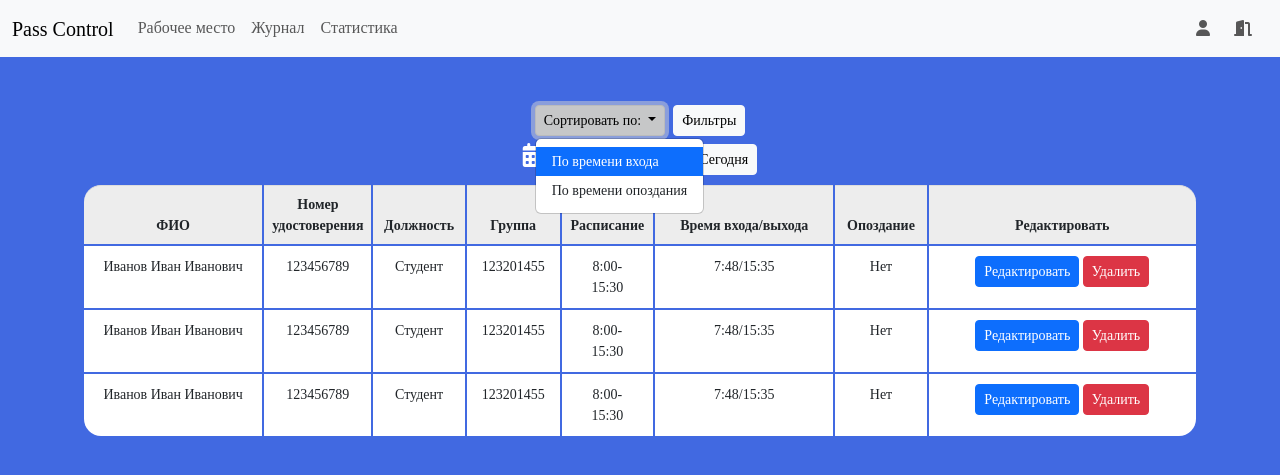
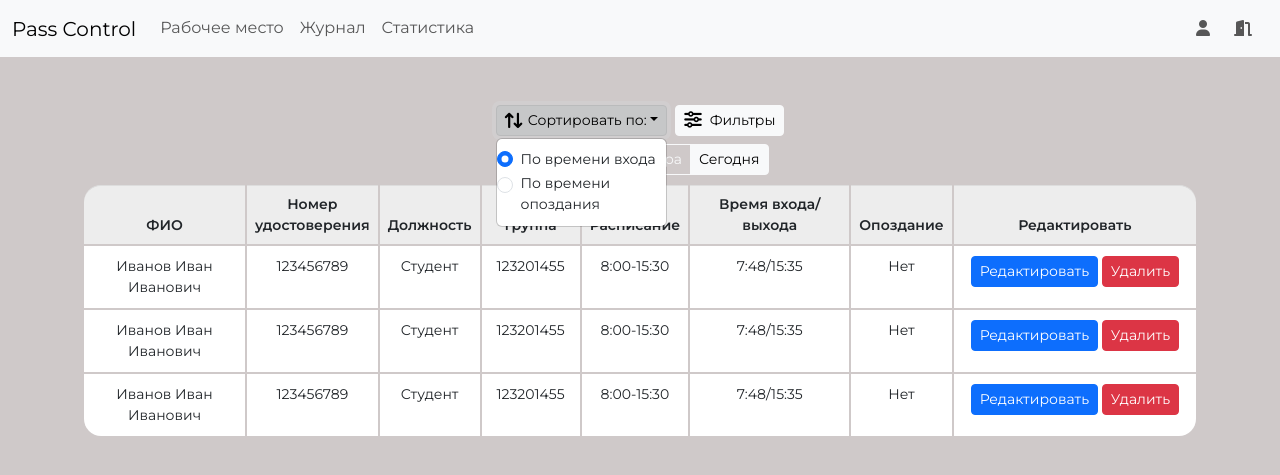
Before and after one commit to duravkin/Practice2023-Flask, a Flask app: page /journal in a window 1280 px wide, after a click on "Сортировать по:". Shown: the top 475 px of the page. Run offline with Flask 3, Linux system fonts and the light colour scheme; some libraries are stand-ins or nearby versions.

Commit message:
Объединение с фронтом

```diff
--- a/static/CSS/main.css
+++ b/static/CSS/main.css
@@ -3,12 +3,16 @@ html {
 }
 
 body {
-	font-family: Montserrat;
+	font-family: 'Montserrat', medium;
 	font-size: 16px;
 	font-weight: 400;
 	color: #fff;
 	min-width: 320px;
-	background-color: royalblue;
+	background-color: #cfc9c9;
+}
+
+label {
+	font-size: 14px;
 }
 
 img {
--- a/templates/bases/base.html
+++ b/templates/bases/base.html
@@ -7,6 +7,9 @@
       <script src="https://code.jquery.com/jquery-3.7.0.min.js" integrity="sha256-2Pmvv0kuTBOenSvLm6bvfBSSHrUJ+3A7x6P5Ebd07/g=" crossorigin="anonymous"></script>
       <link href="https://cdn.jsdelivr.net/npm/bootstrap@5.3.0/dist/css/bootstrap.min.css" rel="stylesheet" integrity="sha384-9ndCyUaIbzAi2FUVXJi0CjmCapSmO7SnpJef0486qhLnuZ2cdeRhO02iuK6FUUVM" crossorigin="anonymous">
       <link rel="stylesheet" type="text/css" href="{{ url_for('static', filename='CSS/main.css') }}">
+      <link rel="preconnect" href="https://fonts.googleapis.com">
+      <link rel="preconnect" href="https://fonts.gstatic.com" crossorigin>
+      <link href="https://fonts.googleapis.com/css2?family=Montserrat:wght@300;400;500;600&display=swap" rel="stylesheet">
   </head>
   <body>
 
--- a/templates/journal.html
+++ b/templates/journal.html
@@ -1,24 +1,27 @@
 {% extends "bases/base.html" %}
 {% block start %}
+
     <div class="container">
       <div class="d-flex justify-content-center mt-5 gap-2">
 
-                                               <!--Сортировака-->
+                                                                          <!--Сортировка-->
 
         <div class="dropdown">
-          <a class="btn btn-sm btn-light dropdown-toggle" href="#" role="button" id="dropdownMenuLink" data-bs-toggle="dropdown" aria-expanded="false">
-          Сортировать по:
-          </a>
+          <a class="btn btn-sm btn-light dropdown-toggle" href="#" role="button" id="dropdownMenuLink" data-bs-toggle="dropdown" aria-expanded="false"><i class="fa-solid fa-arrow-right-arrow-left fa-rotate-90 fa-lg" style="color: #000000;"></i>Сортировать по:</a>
           <ul class="dropdown-menu">
-            <li><a class="dropdown-item active" href="#" aria-current="true">По времени входа</a></li>
-            <li><a class="dropdown-item" href="#">По времени опоздания</a></li>
+            <div class="form-check">
+              <input class="form-check-input" type="radio" name="flexRadioDefault" id="flexRadioDefault1" checked>
+              <label class="form-check-label" for="flexRadioDefault1">По времени входа</label>
+            </div>
+            <div class="form-check">
+              <input class="form-check-input" type="radio" name="flexRadioDefault" id="flexRadioDefault2">
+              <label class="form-check-label" for="flexRadioDefault2">По времени опоздания</label>
+            </div>
           </ul>
         </div>
                                                                              <!--Фильтры-->
 
-        <button class="btn btn-light btn-sm" type="button" data-bs-toggle="offcanvas" data-bs-target="#offcanvasExample" aria-controls="offcanvasExample">
-          Фильтры
-        </button>
+        <button class="btn btn-light btn-sm" type="button" data-bs-toggle="offcanvas" data-bs-target="#offcanvasExample" aria-controls="offcanvasExample"><i class="fa-solid fa-sliders fa-lg" style="color: #000000;"></i>Фильтры</button>
 
         <div class="offcanvas offcanvas-end" tabindex="-1" id="offcanvasExample" aria-labelledby="offcanvasExampleLabel">
           <div class="offcanvas-header">
@@ -30,14 +33,12 @@
               <input class="form-check-input" type="checkbox" value="" id="flexCheckDefault">
               <label class="form-check-label" for="flexCheckDefault">Списки опоздавших или нет</label>
             </div>
-            <div class="form-check">
-              <a class="btn" data-bs-toggle="collapse" href="#collapseExample" role="button" aria-expanded="false" aria-controls="collapseExample">
-                <input class="form-check-input" type="checkbox" value="" id="flexCheckDefault">
-                <label class="form-check-label" for="flexCheckChecked">Должность</label>
+            <div>
+              <a class="btn" data-bs-toggle="collapse" href="#collapseExample" role="button" aria-expanded="true" aria-controls="collapseExample">Должность
               </a>
               <div class="collapse" id="collapseExample">
                 <div class="card card-body">
-                  <ul class="list-group-sm">
+                  <ul class="list-group-xs">
                     <li class="list-group-item">
                       <input class="form-check-input me-1" type="checkbox" value="" id="firstCheckbox">
                       <label class="form-check-label stretched-link" for="firstCheckbox">Студент</label>
@@ -90,6 +91,7 @@
                     </div>
                   </div>
             </div>
+
             <div class="btn-group btn-group-sm" role="group" aria-label="Базовая группа переключателей радио">
 
               <input type="radio" class="btn-check" name="btnradio" id="btnradio1" autocomplete="off" checked>
@@ -108,8 +110,11 @@
               <label class="btn btn-outline-light" for="btnradio5">Сегодня</label>
 
             </div>
+
       </div>
     </div>
+
+                                                                            <!--Таблица-->
 
     <div class="container">
       <div class="d-flex justify-content-center mt-2">
@@ -171,4 +176,5 @@
 
       </div>
     </div>
+
 {% endblock %}
```
Also changed, not shown: templates/work.html (indentation only). Lines whose indentation alone changed are shown as unchanged.
